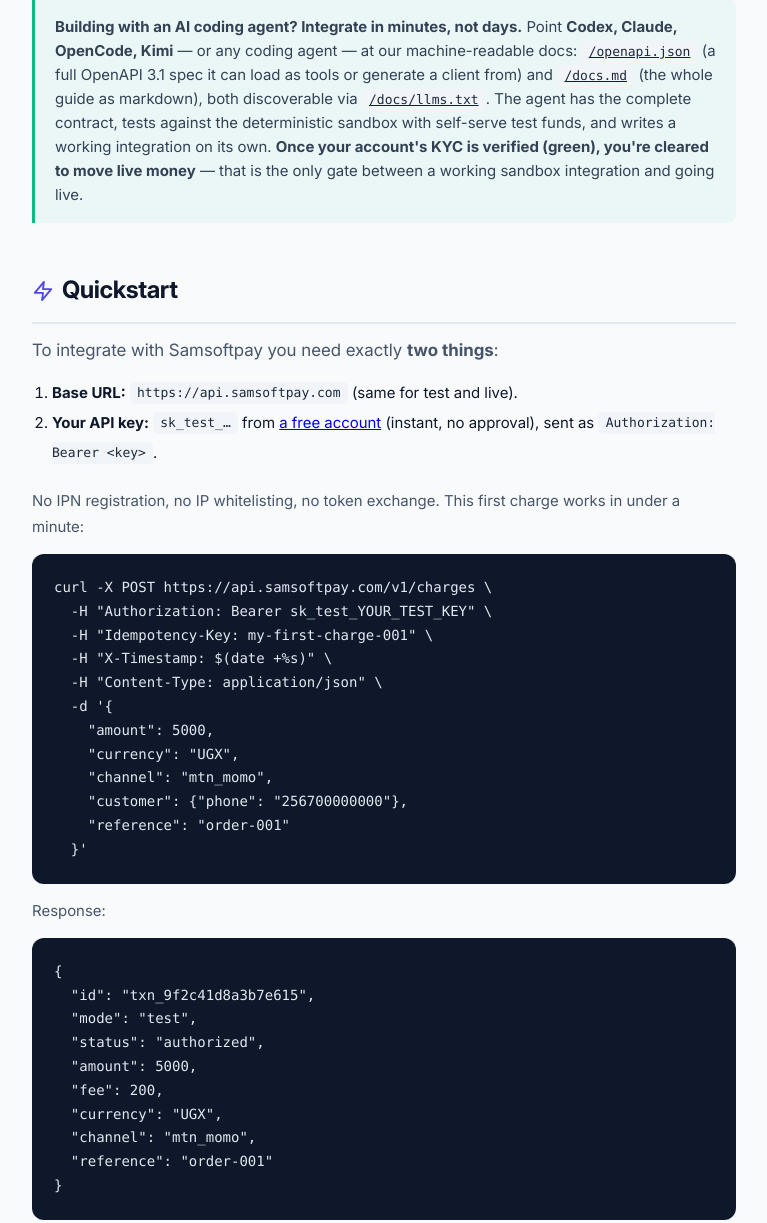
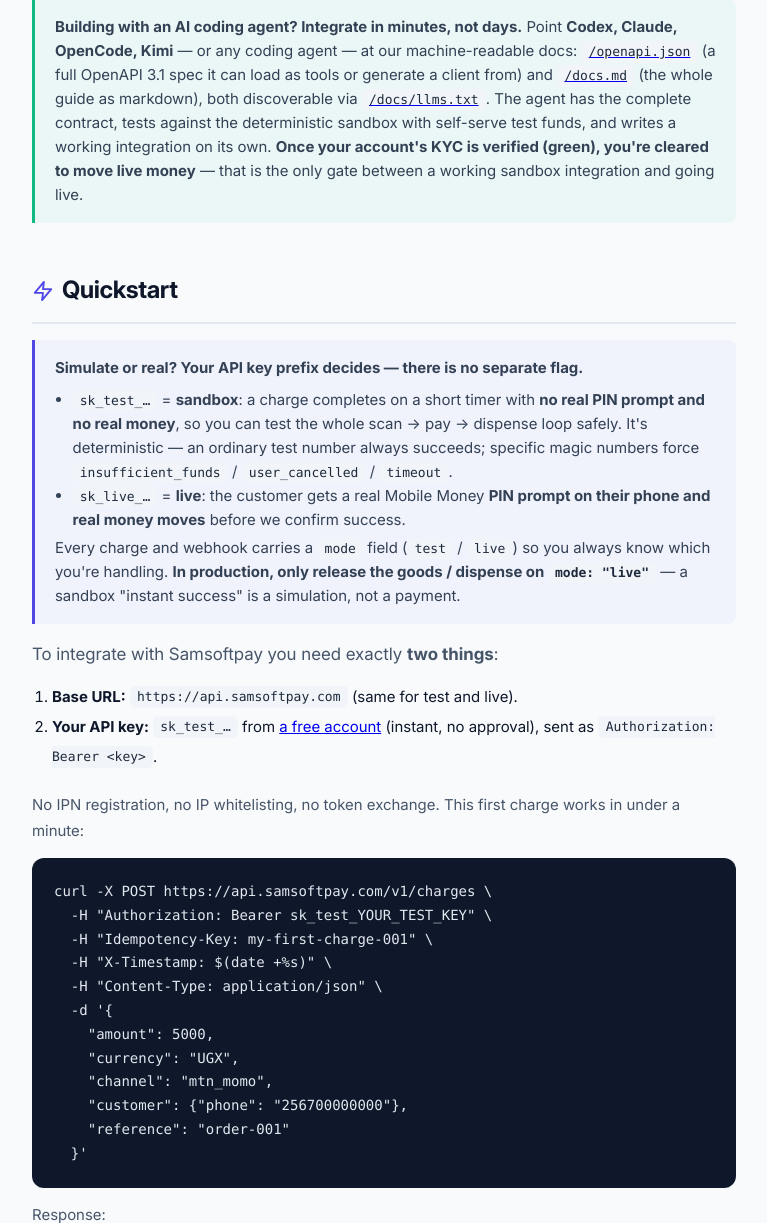
Before and after one commit to smugabi-ugx/samsoftpay, a Flask app: page /docs in a window 1280 px wide. Shown: the part 2528-3751 px from the top of the page, without its empty margins (512-1279 px from the left). Run offline with Flask 3, Linux system fonts and the light colour scheme; data that the repository does not hold is empty; parts of the project's set-up code (start-up, migrations or seed data) failed here and were passed over; some libraries are stand-ins or nearby versions.

Commit message:
Sandbox-vs-live docs clarity (#96)
XY's engineer (and any integrator) was unsure whether a scanned QR that
'completes on its own without a PIN' is a real payment. It is the SANDBOX/mock:
sk_test_ charges auto-complete on a timer with no real PIN and no real money;
sk_live_ sends a real MoMo PIN prompt and moves real money. Made this explicit:
- Main docs: a 'Simulate or real?' callout at the top of Quickstart (key prefix
  decides; deterministic sandbox; every charge/webhook carries mode test/live;
  in production only dispense on mode live).
- XY one-pager: a 'Sandbox vs live' section with the same guidance; tightened
  section spacing so it stays one page. PDF regenerated.

Co-authored-by: ELIZA Developer <user@example.com>
Co-authored-by: Claude Opus 4.8 <noreply@anthropic.com>

```diff
--- a/app/templates/docs.html
+++ b/app/templates/docs.html
@@ -226,6 +226,22 @@ X-Samsoftpay-Signature: …              ← verify with your whsec_ (proves US
     <!-- Quickstart -->
     <div class="docs-section" id="quickstart">
       <h2><i data-feather="zap" style="width:22px;height:22px;color:var(--primary);"></i> Quickstart</h2>
+
+      <div class="callout" id="simulate-or-real">
+        <strong>Simulate or real? Your API key prefix decides — there is no separate flag.</strong>
+        <ul style="margin:.5rem 0 .25rem 1.1rem;">
+          <li><code>sk_test_…</code> = <strong>sandbox</strong>: a charge completes on a short timer with
+            <strong>no real PIN prompt and no real money</strong>, so you can test the whole scan → pay →
+            dispense loop safely. It's deterministic — an ordinary test number always succeeds; specific
+            magic numbers force <code>insufficient_funds</code> / <code>user_cancelled</code> / <code>timeout</code>.</li>
+          <li><code>sk_live_…</code> = <strong>live</strong>: the customer gets a real Mobile Money
+            <strong>PIN prompt on their phone and real money moves</strong> before we confirm success.</li>
+        </ul>
+        Every charge and webhook carries a <code>mode</code> field (<code>test</code> / <code>live</code>) so you
+        always know which you're handling. <strong>In production, only release the goods / dispense on
+        <code>mode: "live"</code></strong> — a sandbox "instant success" is a simulation, not a payment.
+      </div>
+
       <p style="font-size:1.0625rem;">
         To integrate with Samsoftpay you need exactly <strong>two things</strong>:
       </p>
```
Also changed, not shown: scripts/gen_xy_onepager.py (+9 -2 lines), 1 other file.
